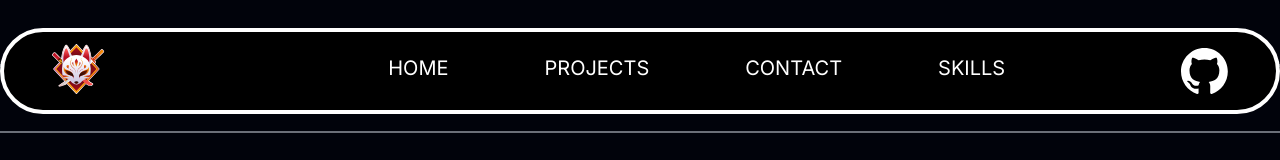
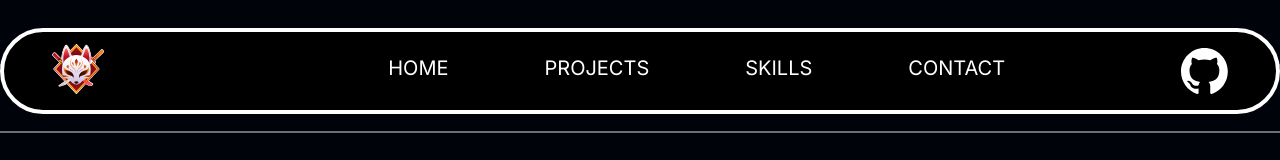
Before and after one commit to Zetaii/MotionResume, a Next.js app: page / in a window 1280 px wide. Shown: the top 160 px of the page. Built offline with nearby package versions, Linux system fonts and the light colour scheme.

Commit message:
Updated href, id, and sections

```diff
--- a/src/app/page.js
+++ b/src/app/page.js
@@ -40,8 +40,12 @@ export default function Home() {
       </section>
       <StickyText3 />
       {/* <Demo /> */}
-      <Footer />
-      <Contact />
+      <section id="skills">
+        <Footer />
+      </section>
+      <section id="contact">
+        <Contact />
+      </section>
     </>
   )
 }
--- a/src/components/Navbar2.jsx
+++ b/src/components/Navbar2.jsx
@@ -76,11 +76,11 @@ const SlideTabs = () => {
       <Tab setPosition={setPosition} href="#projects">
         Projects
       </Tab>
-      <Tab setPosition={setPosition} href="#resume">
-        Contact
+      <Tab setPosition={setPosition} href="#skills">
+        Skills
       </Tab>
       <Tab setPosition={setPosition} href="#contact">
-        Skills
+        Contact
       </Tab>
       <Cursor position={position} />
       <div className="ml-32">
```
